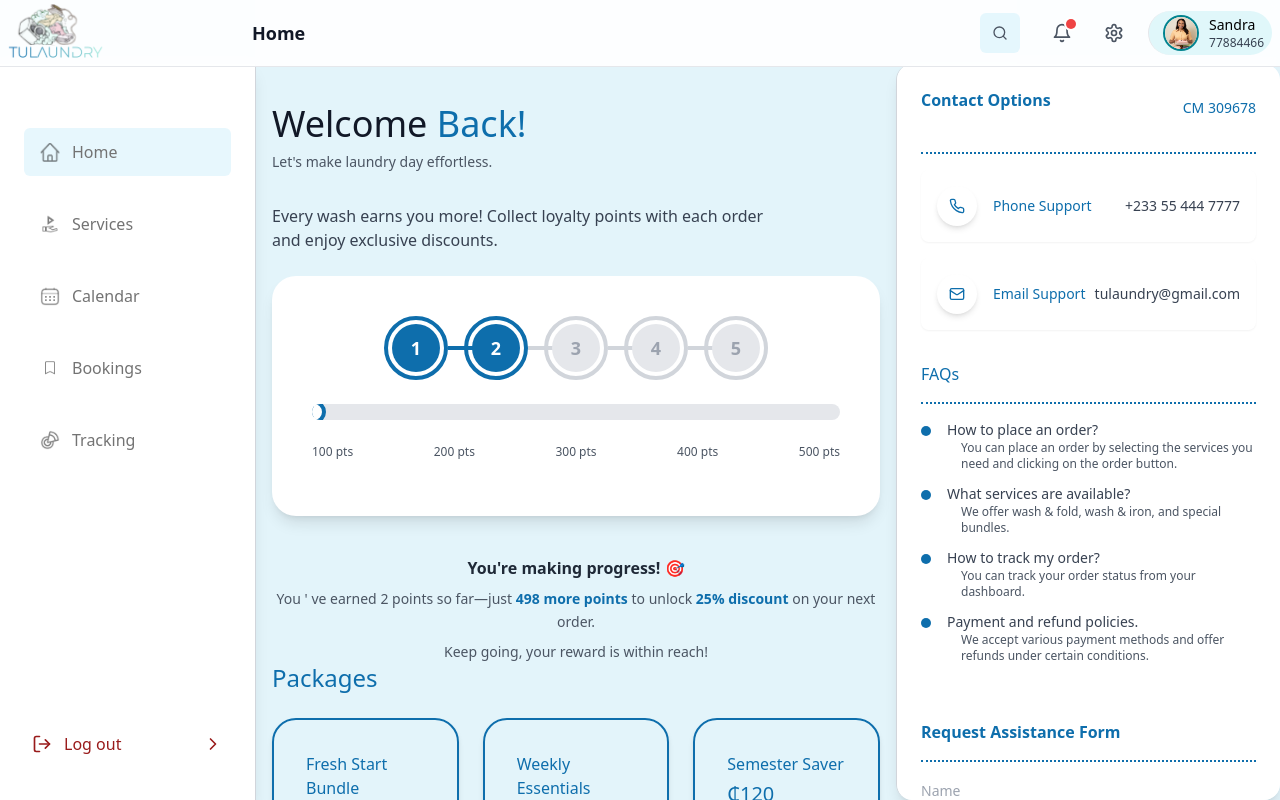
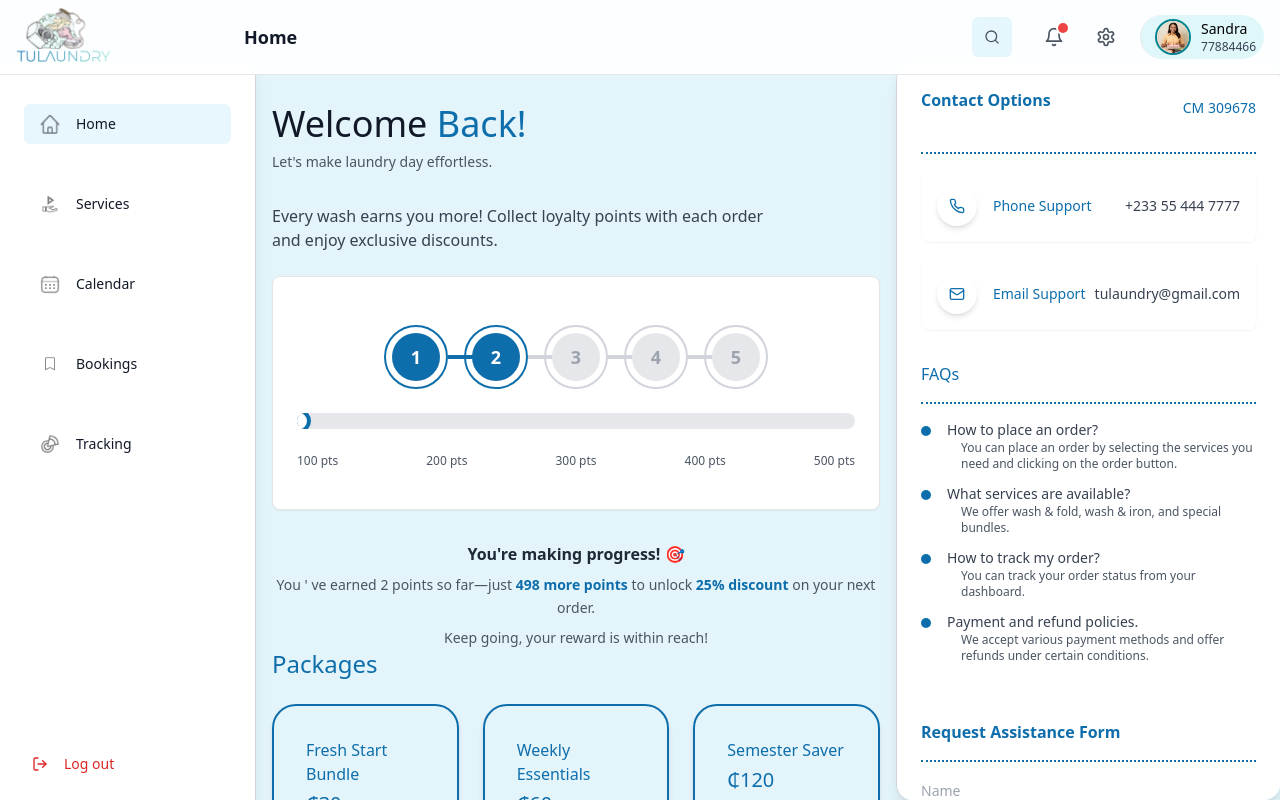
Before and after one commit to Aristocratjnr/Consumer-dashboard, a Next.js app: page /home in a window 1280 px wide. Shown: the top 800 px of the page. Built offline with nearby package versions, Linux system fonts and the light colour scheme.

Commit message:
feat: add Alert and Sheet components for enhanced UI functionality

```diff
--- a/package.json
+++ b/package.json
@@ -13,6 +13,7 @@
     "@radix-ui/react-accordion": "^1.2.1",
     "@radix-ui/react-avatar": "^1.1.1",
     "@radix-ui/react-checkbox": "^1.1.2",
+    "@radix-ui/react-dialog": "^1.1.4",
     "@radix-ui/react-dropdown-menu": "^2.1.2",
     "@radix-ui/react-label": "^2.1.0",
     "@radix-ui/react-radio-group": "^1.2.1",
--- a/src/app/(dashboard)/home/page.tsx
+++ b/src/app/(dashboard)/home/page.tsx
@@ -1,30 +1,28 @@
 "use client";
 import React, { useState, useRef, useEffect } from "react";
 import Link from "next/link";
-import {
-  Bell,
-  Settings,
-  Search,
-  LogOut,
-  Mail,
-  Phone,
-  ChevronRight,
-  User,
-} from "lucide-react";
+import { Bell, Settings, Search, LogOut, Mail, Phone, User, Menu } from 'lucide-react';
 import { Button } from "@/components/ui/button";
 import Image from "next/image";
 import ReactConfetti from "react-confetti";
+import { Card, CardContent, CardHeader} from "@/components/ui/card";
+import { Sheet, SheetContent, SheetTrigger } from "@/components/ui/sheet";
 
 export default function Dashboard() {
   const [isNotificationOpen, setIsNotificationOpen] = useState(false);
   const [isProfileDropdownOpen, setIsProfileDropdownOpen] = useState(false);
   const [dragProgress, setDragProgress] = useState(0);
   const [showConfetti, setShowConfetti] = useState(false);
+  const [isSidebarOpen, setIsSidebarOpen] = useState(false);
   const progressBarRef = useRef<HTMLDivElement>(null);
   const isDraggingRef = useRef(false);
 
   const toggleProfileDropdown = () => {
     setIsProfileDropdownOpen(!isProfileDropdownOpen);
+  };
+
+  const toggleSidebar = () => {
+    setIsSidebarOpen(!isSidebarOpen);
   };
 
   const loyaltyPoints = [
@@ -103,10 +101,8 @@ export default function Dashboard() {
         const newProgress = Math.max(0, Math.min(100, (x / rect.width) * 100));
         setDragProgress(newProgress);
 
-        // Check if progress is 100% and trigger confetti
         if (newProgress === 100 && !showConfetti) {
           setShowConfetti(true);
-          // Hide confetti after 5 seconds
           setTimeout(() => setShowConfetti(false), 5000);
         }
       }
@@ -147,10 +143,9 @@ export default function Dashboard() {
       const elapsed = timestamp - lastTimestamp;
 
       if (elapsed > 1200) {
-        // Update every 50ms for a slower, more stable movement
         lastTimestamp = timestamp;
         setDragProgress((prevProgress) => {
-          const newProgress = prevProgress + 0.1; // Increase by 0.1% each time
+          const newProgress = prevProgress + 0.1;
           return newProgress > 100 ? 100 : newProgress;
         });
       }
@@ -169,20 +164,20 @@ export default function Dashboard() {
 
   const handleMouseDown = () => {
     isDraggingRef.current = true;
-    setDragProgress(0); // Reset progress to 0
+    setDragProgress(0);
   };
 
   const handleTouchStart = () => {
     isDraggingRef.current = true;
-    setDragProgress(0); // Reset progress to 0
+    setDragProgress(0);
   };
 
   return (
     <div className="min-h-screen bg-teal-20 text-gray-900">
       {/* Enhanced Header */}
-      <header className="fixed left-0 right-0 top-0 z-50 border-b border-gray-200 bg-white bg-white/90 px-2 py-1 backdrop-blur-sm">
-        <div className="mx-auto flex max-w-screen-2xl items-center justify-between">
-          <div className="flex items-center space-x-8">
+      <header className="fixed left-0 right-0 top-0 z-50 border-b border-gray-200 bg-white bg-white/90 px-4 py-2 backdrop-blur-sm">
+        <div className="mx-auto flex max-w-7xl items-center justify-between">
+          <div className="flex items-center space-x-4">
             {/* Logo */}
             <div>
               <Link href="/" className="flex items-center space-x-2">
@@ -194,9 +189,7 @@ export default function Dashboard() {
                 />
               </Link>
             </div>
-            <br />
-
-            <nav className="items-center">
+            <nav className="hidden md:block">
               <button className="flex items-center">
                 <span className="ml-28 text-lg font-semibold">Home</span>
               </button>
@@ -208,7 +201,7 @@ export default function Dashboard() {
               <Button
                 size="icon"
                 variant="ghost"
-                className=" bg-teal-20 hover:bg-gray-100"
+                className="bg-teal-20 hover:bg-gray-100"
               >
                 <Search className="h-5 w-5 text-gray-600" />
               </Button>
@@ -271,84 +264,160 @@ export default function Dashboard() {
       </header>
 
       <div className="flex pt-24">
-        <aside className="fixed bottom-0 left-0 top-16 w-64 border-r border-gray-300 bg-white px-6 py-10 shadow-lg">
-          <nav className="flex-grow space-y-0.5">
-            <br />
+        {/* Mobile Sidebar */}
+        <Sheet>
+          <SheetTrigger asChild>
+            <Button variant="ghost" size="icon" className="md:hidden fixed top-20 right-10 z-50 bg-white shadow-lg rounded-full">
+              <Menu className="h-6 w-6" />
+              <span className="sr-only">Toggle menu</span>
+            </Button>
+          </SheetTrigger>
+          <SheetContent side="left" className="w-[300px] sm:w-[400px]">
+            <nav className="flex flex-col space-y-4">
               <Link href="/home" passHref>
-              <button className="flex w-full items-center rounded-md bg-teal-20 px-4 py-3 text-muted-foreground hover:bg-accent hover:text-accent-foreground dark:text-gray-300 dark:hover:bg-gray-700">
+                <Button variant="ghost" className="w-full justify-start">
                   <Image
                     src="/images/iconHome.png"
                     alt="Home"
-                  width={32}
-                  height={32}
-                  className="mr-3 h-5 w-5"
+                    width={24}
+                    height={24}
+                    className="mr-2 h-5 w-5"
                   />
                   Home
-              </button>
+                </Button>
               </Link>
-            <br />
               <Link href="/services" passHref>
-              <button className="flex w-full items-center px-4 py-3 text-muted-foreground hover:bg-accent hover:text-accent-foreground dark:text-gray-300 dark:hover:bg-gray-700">
+                <Button variant="ghost" className="w-full justify-start">
                   <Image
                     src="/images/iconService.png"
-                  width={32}
-                  height={32}
                     alt="Services"
-                  className="mr-3 h-5 w-5"
+                    width={24}
+                    height={24}
+                    className="mr-2 h-5 w-5"
                   />
                   Services
-              </button>
+                </Button>
               </Link>
-            <br />
               <Link href="/calendar" passHref>
-              <button className="flex w-full items-center px-4 py-3 text-muted-foreground hover:bg-accent hover:text-accent-foreground dark:text-gray-300 dark:hover:bg-gray-700">
+                <Button variant="ghost" className="w-full justify-start">
                   <Image
                     src="/images/iconCalendar.png"
-                  width={32}
-                  height={32}
                     alt="Calendar"
-                  className="mr-3 h-5 w-5"
+                    width={24}
+                    height={24}
+                    className="mr-2 h-5 w-5"
                   />
                   Calendar
-              </button>
+                </Button>
               </Link>
-            <br />
               <Link href="/bookings" passHref>
-              <button className="flex w-full items-center px-4 py-3 text-muted-foreground hover:bg-accent hover:text-accent-foreground dark:text-gray-300 dark:hover:bg-gray-700">
+                <Button variant="ghost" className="w-full justify-start">
                   <Image
                     src="/images/iconBooking.png"
-                  width={32}
-                  height={32}
                     alt="Bookings"
-                  className="mr-3 h-5 w-5"
+                    width={24}
+                    height={24}
+                    className="mr-2 h-5 w-5"
                   />
                   Bookings
-              </button>
+                </Button>
               </Link>
-            <br />
               <Link href="/tracking" passHref>
-              <button className="flex w-full items-center px-4 py-3 text-muted-foreground">
+                <Button variant="ghost" className="w-full justify-start">
                   <Image
                     src="/images/iconTracking.png"
-                  width={32}
-                  height={32}
                     alt="Tracking"
-                  className="mr-3 h-5 w-5"
+                    width={24}
+                    height={24}
+                    className="mr-2 h-5 w-5"
                   />
                   Tracking
-              </button>
+                </Button>
               </Link>
             </nav>
-          <button className="absolute bottom-8 left-4 right-4 flex items-center justify-between rounded-lg px-4 py-3 text-red-800 transition-colors hover:bg-red-50">
-            <div className="flex items-center space-x-3">
-              <LogOut className="h-5 w-5" />
-              <span className="font-medium">Log out</span>
+            <div className="absolute bottom-4 left-4 right-4">
+              <Button variant="ghost" className="w-full justify-start text-red-600 hover:text-red-700 hover:bg-red-100">
+                <LogOut className="mr-2 h-5 w-5" />
+                Log out
+              </Button>
             </div>
-            <ChevronRight className="h-5 w-5" />
-          </button>
+          </SheetContent>
+        </Sheet>
+
+        {/* Desktop Sidebar */}
+        <aside className="fixed bottom-0 left-0 top-16 hidden w-64 border-r border-gray-300 bg-white px-6 py-10 shadow-lg md:block">
+          <nav className="flex flex-col space-y-10">
+            <Link href="/home" passHref>
+              <Button variant="ghost" className="w-full justify-start ounded-md bg-teal-20">
+                <Image
+                  src="/images/iconHome.png"
+                  alt="Home"
+                  width={24}
+                  height={24}
+                  className="mr-2 h-5 w-5"
+                />
+                Home
+              </Button>
+            </Link>
+            <Link href="/services" passHref>
+              <Button variant="ghost" className="w-full justify-start">
+                <Image
+                  src="/images/iconService.png"
+                  alt="Services"
+                  width={24}
+                  height={24}
+                  className="mr-2 h-5 w-5"
+                />
+                Services
+              </Button>
+            </Link>
+            <Link href="/calendar" passHref>
+              <Button variant="ghost" className="w-full justify-start">
+                <Image
+                  src="/images/iconCalendar.png"
+                  alt="Calendar"
+                  width={24}
+                  height={24}
+                  className="mr-2 h-5 w-5"
+                />
+                Calendar
+              </Button>
+            </Link>
+            <Link href="/bookings" passHref>
+              <Button variant="ghost" className="w-full justify-start">
+                <Image
+                  src="/images/iconBooking.png"
+                  alt="Bookings"
+                  width={24}
+                  height={24}
+                  className="mr-2 h-5 w-5"
+                />
+                Bookings
+              </Button>
+            </Link>
+            <Link href="/tracking" passHref>
+              <Button variant="ghost" className="w-full justify-start">
+                <Image
+                  src="/images/iconTracking.png"
+                  alt="Tracking"
+                  width={24}
+                  height={24}
+                  className="mr-2 h-5 w-5"
+                />
+                Tracking
+              </Button>
+            </Link>
+          </nav>
+          <div className="absolute bottom-4 left-4 right-4">
+            <Button variant="ghost" className="w-full justify-start text-red-600 hover:text-red-700 hover:bg-red-100">
+              <LogOut className="mr-2 h-5 w-5" />
+              Log out
+            </Button>
+          </div>
         </aside>
 
-        <main className="ml-64 mr-96 flex-1 px-4 py-2">
+        {/* Main Content */}
+        <main className="flex-1 px-4 py-2 md:ml-64 lg:mr-96">
           <div className="max-w-4xl">
             <div className="mb-8">
               <h1 className="font-semi-bold text-4xl">
@@ -365,52 +434,31 @@ export default function Dashboard() {
                 order <br /> and enjoy exclusive discounts.
               </p>
             </div>
-            {/* Progress Section */}
-            <div className="mb-10 rounded-3xl bg-white p-6 shadow-lg md:p-10">
-              {/* Progress Section with Numbered Circles */}
-              <div className="mb-6 flex flex-wrap items-center justify-center gap-4">
+            {/* Loyalty Progress */}
+            <Card className="mb-8">
+              <CardHeader>
+              </CardHeader>
+              <CardContent>
+                <div className="mb-6 flex flex-wrap items-center justify-center gap-2 md:gap-4">
                   {[1, 2, 3, 4, 5].map((step, index) => {
-                  const isCompleted =
-                    (dragProgress / 100) * loyaltyPoints.length > index;
-                  const isInProgress =
-                    (dragProgress / 100) * loyaltyPoints.length > index - 1 &&
-                    (dragProgress / 100) * loyaltyPoints.length < index;
-                  const outerCircleClass = isCompleted
-                    ? "border-teal-1000"
-                    : isInProgress
-                      ? "border-teal-1000"
-                      : "border-gray-300";
-                  const innerCircleClass = isCompleted
-                    ? "bg-teal-1000 text-white"
-                    : isInProgress
-                      ? "bg-teal-1000 text-white"
-                      : "bg-gray-200 text-gray-400";
+                    const isCompleted = (dragProgress / 100) * loyaltyPoints.length > index;
+                    const isInProgress = (dragProgress / 100) * loyaltyPoints.length > index - 1 && (dragProgress / 100) * loyaltyPoints.length < index;
+                    const outerCircleClass = isCompleted ? "border-teal-1000" : isInProgress ? "border-teal-1000" : "border-gray-300";
+                    const innerCircleClass = isCompleted ? "bg-teal-1000 text-white" : isInProgress ? "bg-teal-1000 text-white" : "bg-gray-200 text-gray-400";
                     return (
-                    <div
-                      key={index}
-                      className="relative flex items-center justify-center"
-                    >
-                      <div
-                        className={`h-12 w-12 rounded-full border-4 md:h-16 md:w-16 ${outerCircleClass} flex items-center justify-center`}
-                      >
-                        <div
-                          className={`flex h-8 w-8 items-center justify-center rounded-full md:h-12 md:w-12 ${innerCircleClass}`}
-                        >
-                          <span className="text-sm font-bold md:text-lg">
-                            {step}
-                          </span>
+                      <div key={index} className="relative flex items-center justify-center">
+                        <div className={`h-8 w-8 rounded-full border-2 md:h-12 md:w-12 lg:h-16 lg:w-16 ${outerCircleClass} flex items-center justify-center`}>
+                          <div className={`flex h-6 w-6 items-center justify-center rounded-full md:h-8 md:w-8 lg:h-12 lg:w-12 ${innerCircleClass}`}>
+                            <span className="text-xs font-bold md:text-sm lg:text-lg">{step}</span>
                           </div>
                         </div>
                         {index < 4 && (
-                        <div
-                          className={`hidden h-1 w-8 md:block ${isCompleted ? "bg-teal-1000" : "bg-gray-300"} absolute left-full top-1/2 -translate-y-1/2 transform`}
-                        ></div>
+                          <div className={`hidden h-1 w-4 md:w-6 lg:w-8 md:block ${isCompleted ? "bg-teal-1000" : "bg-gray-300"} absolute left-full top-1/2 -translate-y-1/2 transform`}></div>
                         )}
                       </div>
                     );
                   })}
                 </div>
-
                 {/* Range Button (Progress Bar) */}
                 <div
                   className="relative mb-6 h-4 w-full cursor-pointer overflow-hidden rounded-full bg-gray-200"
@@ -434,7 +482,8 @@ export default function Dashboard() {
                     <span key={index}>{point.points} pts</span>
                   ))}
                 </div>
-            </div>
+              </CardContent>
+            </Card>
 
             {/* Status Text */}
             <div className="flex flex-col items-center text-center">
@@ -482,7 +531,7 @@ export default function Dashboard() {
               <h2 className="font-semi-bold mb-6 text-2xl text-teal">
                 Packages
               </h2>
-              <div className="grid grid-cols-1 gap-6 md:grid-cols-2 lg:grid-cols-3">
+              <div className="grid grid-cols-1 gap-6 sm:grid-cols-2 lg:grid-cols-3">
                 {packages.map((pkg) => (
                   <div
                     key={pkg.id}
@@ -531,8 +580,9 @@ export default function Dashboard() {
             />
           )}
         </main>
+
         {/* Right Sidebar - Customer Support */}
-        <aside className="fixed bottom-0 right-0 top-16 w-96 overflow-y-auto rounded-2xl border-l border-gray-300 bg-white p-6 shadow-lg">
+        <aside className="fixed bottom-0 right-0 top-16 w-96 overflow-y-auto rounded-2xl border-l border-gray-300 bg-white p-6 shadow-lg lg:block hidden">
           {/* Contact Options */}
           <div className="mb-8">
             <div className="mb-6 flex items-center">
--- /dev/null
+++ b/src/components/ui/alert.tsx
@@ -0,0 +1,59 @@
+import * as React from "react"
+import { cva, type VariantProps } from "class-variance-authority"
+
+import { cn } from "@/lib/utils"
+
+const alertVariants = cva(
+  "relative w-full rounded-lg border p-4 [&>svg~*]:pl-7 [&>svg+div]:translate-y-[-3px] [&>svg]:absolute [&>svg]:left-4 [&>svg]:top-4 [&>svg]:text-foreground",
+  {
+    variants: {
+      variant: {
+        default: "bg-background text-foreground",
+        destructive:
+          "border-destructive/50 text-destructive dark:border-destructive [&>svg]:text-destructive",
+      },
+    },
+    defaultVariants: {
+      variant: "default",
+    },
+  }
+)
+
+const Alert = React.forwardRef<
+  HTMLDivElement,
+  React.HTMLAttributes<HTMLDivElement> & VariantProps<typeof alertVariants>
+>(({ className, variant, ...props }, ref) => (
+  <div
+    ref={ref}
+    role="alert"
+    className={cn(alertVariants({ variant }), className)}
+    {...props}
+  />
+))
+Alert.displayName = "Alert"
+
+const AlertTitle = React.forwardRef<
+  HTMLParagraphElement,
+  React.HTMLAttributes<HTMLHeadingElement>
+>(({ className, ...props }, ref) => (
+  <h5
+    ref={ref}
+    className={cn("mb-1 font-medium leading-none tracking-tight", className)}
+    {...props}
+  />
+))
+AlertTitle.displayName = "AlertTitle"
+
+const AlertDescription = React.forwardRef<
+  HTMLParagraphElement,
+  React.HTMLAttributes<HTMLParagraphElement>
+>(({ className, ...props }, ref) => (
+  <div
+    ref={ref}
+    className={cn("text-sm [&_p]:leading-relaxed", className)}
+    {...props}
+  />
+))
+AlertDescription.displayName = "AlertDescription"
+
+export { Alert, AlertTitle, AlertDescription }
--- /dev/null
+++ b/src/components/ui/sheet.tsx
@@ -0,0 +1,140 @@
+"use client"
+
+import * as React from "react"
+import * as SheetPrimitive from "@radix-ui/react-dialog"
+import { cva, type VariantProps } from "class-variance-authority"
+import { X } from "lucide-react"
+
+import { cn } from "@/lib/utils"
+
+const Sheet = SheetPrimitive.Root
+
+const SheetTrigger = SheetPrimitive.Trigger
+
+const SheetClose = SheetPrimitive.Close
+
+const SheetPortal = SheetPrimitive.Portal
+
+const SheetOverlay = React.forwardRef<
+  React.ElementRef<typeof SheetPrimitive.Overlay>,
+  React.ComponentPropsWithoutRef<typeof SheetPrimitive.Overlay>
+>(({ className, ...props }, ref) => (
+  <SheetPrimitive.Overlay
+    className={cn(
+      "fixed inset-0 z-50 bg-black/80  data-[state=open]:animate-in data-[state=closed]:animate-out data-[state=closed]:fade-out-0 data-[state=open]:fade-in-0",
+      className
+    )}
+    {...props}
+    ref={ref}
+  />
+))
+SheetOverlay.displayName = SheetPrimitive.Overlay.displayName
+
+const sheetVariants = cva(
+  "fixed z-50 gap-4 bg-background p-6 shadow-lg transition ease-in-out data-[state=open]:animate-in data-[state=closed]:animate-out data-[state=closed]:duration-300 data-[state=open]:duration-500",
+  {
+    variants: {
+      side: {
+        top: "inset-x-0 top-0 border-b data-[state=closed]:slide-out-to-top data-[state=open]:slide-in-from-top",
+        bottom:
+          "inset-x-0 bottom-0 border-t data-[state=closed]:slide-out-to-bottom data-[state=open]:slide-in-from-bottom",
+        left: "inset-y-0 left-0 h-full w-3/4 border-r data-[state=closed]:slide-out-to-left data-[state=open]:slide-in-from-left sm:max-w-sm",
+        right:
+          "inset-y-0 right-0 h-full w-3/4  border-l data-[state=closed]:slide-out-to-right data-[state=open]:slide-in-from-right sm:max-w-sm",
+      },
+    },
+    defaultVariants: {
+      side: "right",
+    },
+  }
+)
+
+interface SheetContentProps
+  extends React.ComponentPropsWithoutRef<typeof SheetPrimitive.Content>,
+    VariantProps<typeof sheetVariants> {}
+
+const SheetContent = React.forwardRef<
+  React.ElementRef<typeof SheetPrimitive.Content>,
+  SheetContentProps
+>(({ side = "right", className, children, ...props }, ref) => (
+  <SheetPortal>
+    <SheetOverlay />
+    <SheetPrimitive.Content
+      ref={ref}
+      className={cn(sheetVariants({ side }), className)}
+      {...props}
+    >
+      {children}
+      <SheetPrimitive.Close className="absolute right-4 top-4 rounded-sm opacity-70 ring-offset-background transition-opacity hover:opacity-100 focus:outline-none focus:ring-2 focus:ring-ring focus:ring-offset-2 disabled:pointer-events-none data-[state=open]:bg-secondary">
+        <X className="h-4 w-4" />
+        <span className="sr-only">Close</span>
+      </SheetPrimitive.Close>
+    </SheetPrimitive.Content>
+  </SheetPortal>
+))
+SheetContent.displayName = SheetPrimitive.Content.displayName
+
+const SheetHeader = ({
+  className,
+  ...props
+}: React.HTMLAttributes<HTMLDivElement>) => (
+  <div
+    className={cn(
+      "flex flex-col space-y-2 text-center sm:text-left",
+      className
+    )}
+    {...props}
+  />
+)
+SheetHeader.displayName = "SheetHeader"
+
+const SheetFooter = ({
+  className,
+  ...props
+}: React.HTMLAttributes<HTMLDivElement>) => (
+  <div
+    className={cn(
+      "flex flex-col-reverse sm:flex-row sm:justify-end sm:space-x-2",
+      className
+    )}
+    {...props}
+  />
+)
+SheetFooter.displayName = "SheetFooter"
+
+const SheetTitle = React.forwardRef<
+  React.ElementRef<typeof SheetPrimitive.Title>,
+  React.ComponentPropsWithoutRef<typeof SheetPrimitive.Title>
+>(({ className, ...props }, ref) => (
+  <SheetPrimitive.Title
+    ref={ref}
+    className={cn("text-lg font-semibold text-foreground", className)}
+    {...props}
+  />
+))
+SheetTitle.displayName = SheetPrimitive.Title.displayName
+
+const SheetDescription = React.forwardRef<
+  React.ElementRef<typeof SheetPrimitive.Description>,
+  React.ComponentPropsWithoutRef<typeof SheetPrimitive.Description>
+>(({ className, ...props }, ref) => (
+  <SheetPrimitive.Description
+    ref={ref}
+    className={cn("text-sm text-muted-foreground", className)}
+    {...props}
+  />
+))
+SheetDescription.displayName = SheetPrimitive.Description.displayName
+
+export {
+  Sheet,
+  SheetPortal,
+  SheetOverlay,
+  SheetTrigger,
+  SheetClose,
+  SheetContent,
+  SheetHeader,
+  SheetFooter,
+  SheetTitle,
+  SheetDescription,
+}
```
Also changed, not shown: 1 other file (tests, documents, lock files or other folders). Lines whose indentation alone changed are shown as unchanged.
